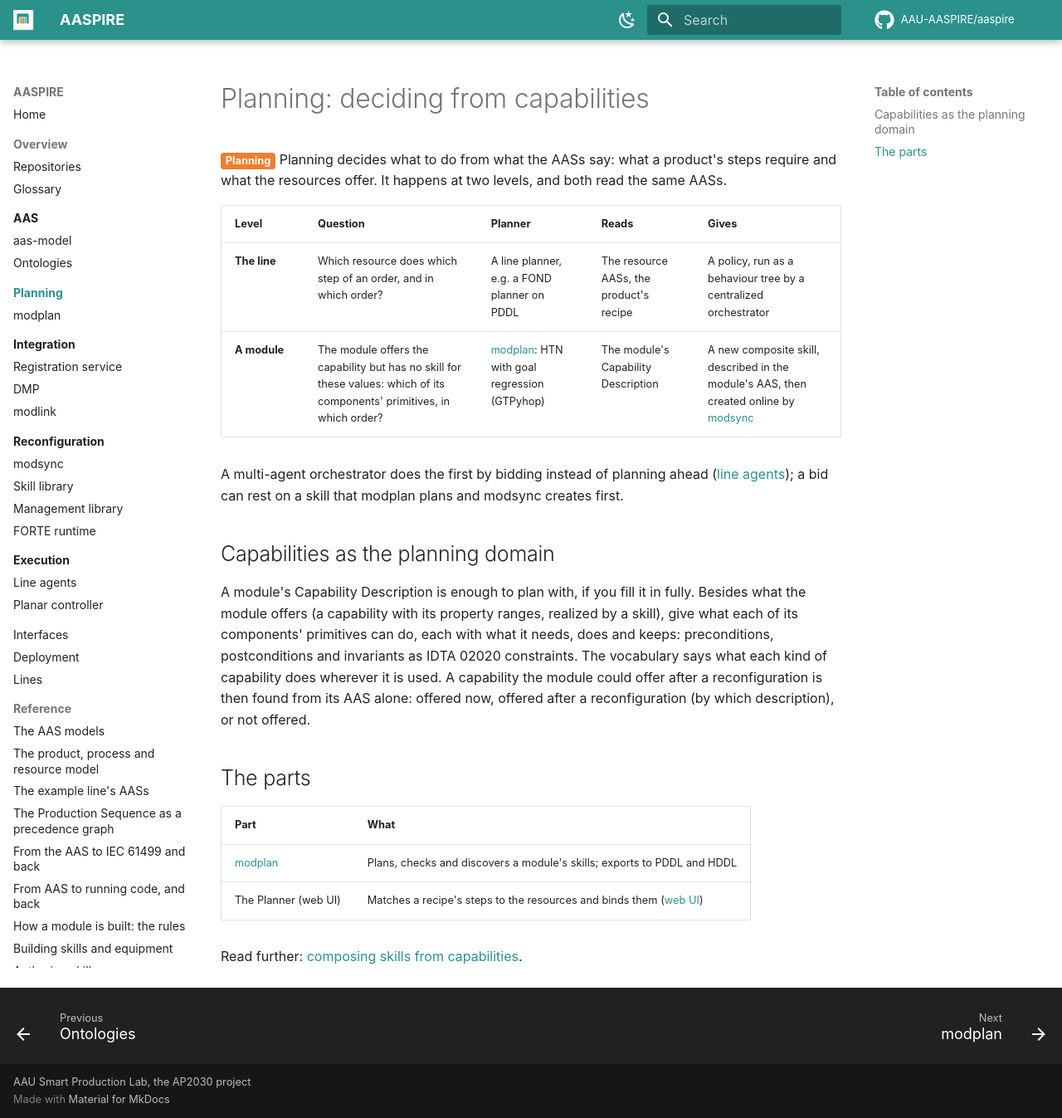
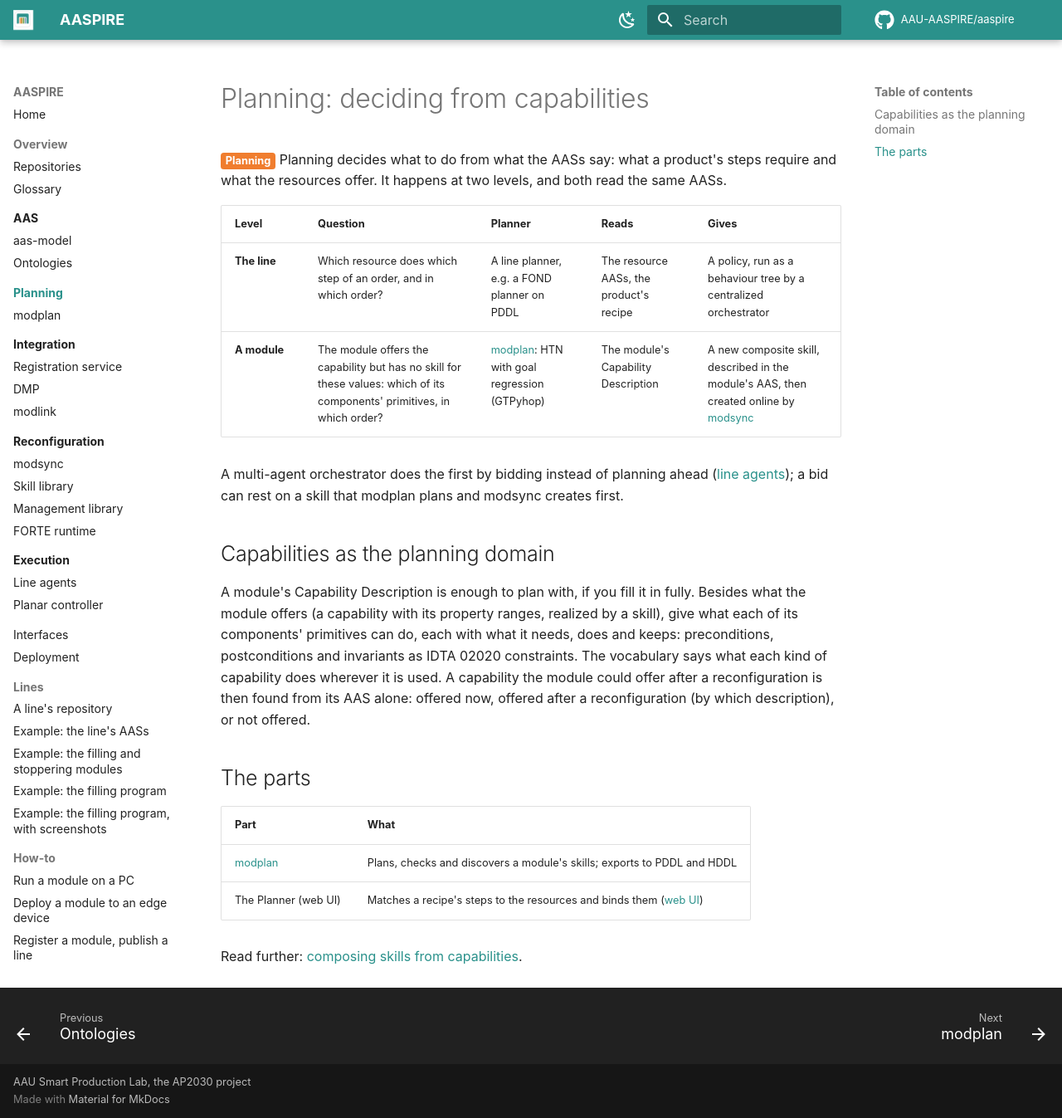
Before and after one commit to AAU-AASPIRE/aaspire, an MkDocs documentation site: the page built from docs/planning/index.md, in a window 1280 px wide and 1347 px high. Shown: the whole window at 83% size. Built offline with MkDocs 1.6.1 and Material for MkDocs 9.7.7, drawn with Linux system fonts in a browser that asks for light colours; comment, search, counter and statistics services are not loaded.

Commit message:
Navigation: How-to before Reference; the example line's pages under Lines, as examples

```diff
--- a/mkdocs.yml
+++ b/mkdocs.yml
@@ -5,7 +5,7 @@
 site_name: AASPIRE
 site_description: >-
   AAS-based Planning, Integration, Reconfiguration and Execution: plug and produce with the Asset
-  Administration Shell. The framework of the AP2030 project.
+  Administration Shell. How to describe, plug in, change and run a production line from its AASs.
 site_author: AAU Smart Production Lab
 copyright: AAU Smart Production Lab, the AP2030 project
 repo_url: https://github.com/AAU-AASPIRE/aaspire
@@ -96,28 +96,29 @@ nav:
       - Planar controller: execution/planar-controller.md
   - Interfaces: interfaces/web-ui.md
   - Deployment: deployment/deploy.md
-  - Lines: lines/aseptic-line.md
+  - Lines:
+      - "A line's repository": lines/aseptic-line.md
+      - "Example: the line's AASs": reference/aas-examples.md
+      - "Example: the filling and stoppering modules": reference/modules.md
+      - "Example: the filling program": reference/filling-program.md
+      - "Example: the filling program, with screenshots": reference/filling-program-screenshots.md
+  - How-to:
+      - Run a module on a PC: how-to/simulation.md
+      - Deploy a module to an edge device: how-to/raspberry-pi.md
+      - Register a module, publish a line: how-to/register.md
+      - Change a skill online: how-to/change-a-skill.md
+      - Work on this site: how-to/this-site.md
   - Reference:
       - "The AAS models": reference/aas-models.md
       - "The product, process and resource model": reference/ppr-model.md
-      - "The example line's AASs": reference/aas-examples.md
       - "The Production Sequence as a precedence graph": reference/precedence-graphs.md
+      - "How a module is built: the rules": reference/module-rules.md
       - "From the AAS to IEC 61499 and back": reference/mapping.md
       - "From AAS to running code, and back": reference/pipeline.md
-      - "How a module is built: the rules": reference/module-rules.md
       - "Building skills and equipment": reference/building-skills.md
       - "Authoring skills": reference/skill-authoring.md
       - "Composing skills from capabilities": reference/skill-planning.md
-      - "Locations and the table's layout": reference/locations-and-layout.md
-      - "Filling and stoppering modules": reference/modules.md
-      - "The filling program": reference/filling-program.md
-      - "The filling program, with screenshots": reference/filling-program-screenshots.md
-      - "Building FORTE for the Pi": reference/forte-for-the-pi.md
+      - "Locations and layout": reference/locations-and-layout.md
+      - "Building FORTE for the Raspberry Pi": reference/forte-for-the-pi.md
       - "How the tools work": reference/tools.md
       - "Tools and how the work is checked": reference/tooling.md
-  - How-to:
-      - Run a module on a PC: how-to/simulation.md
-      - Put a module on a Raspberry Pi: how-to/raspberry-pi.md
-      - Register a module, publish a line: how-to/register.md
-      - Change a skill online: how-to/change-a-skill.md
-      - Work on this site: how-to/this-site.md
```
